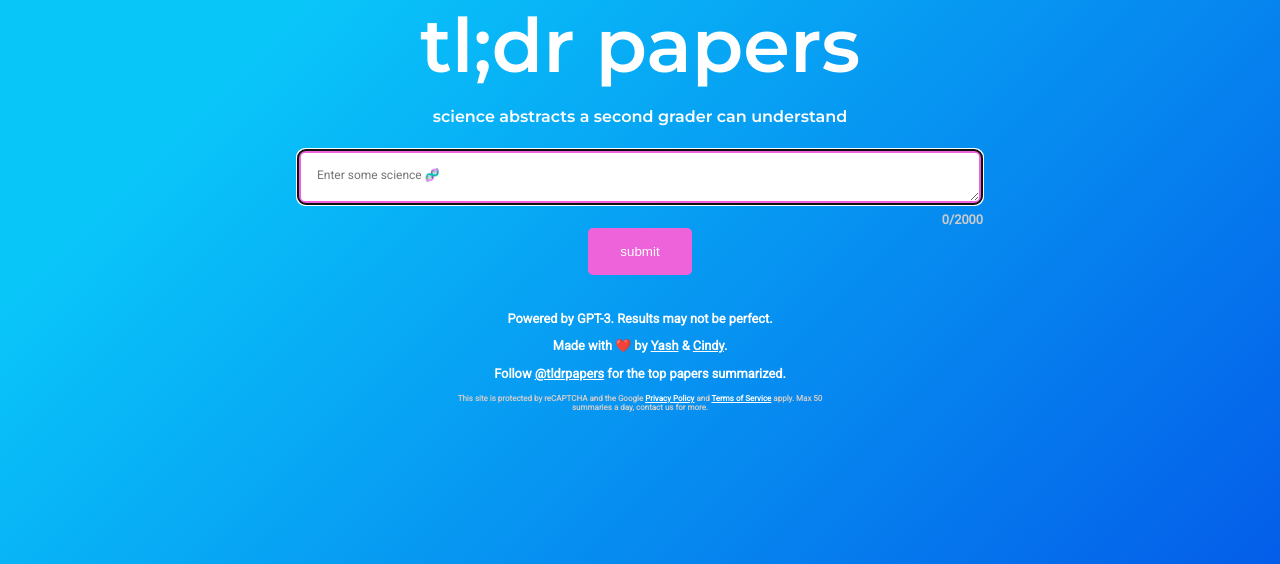
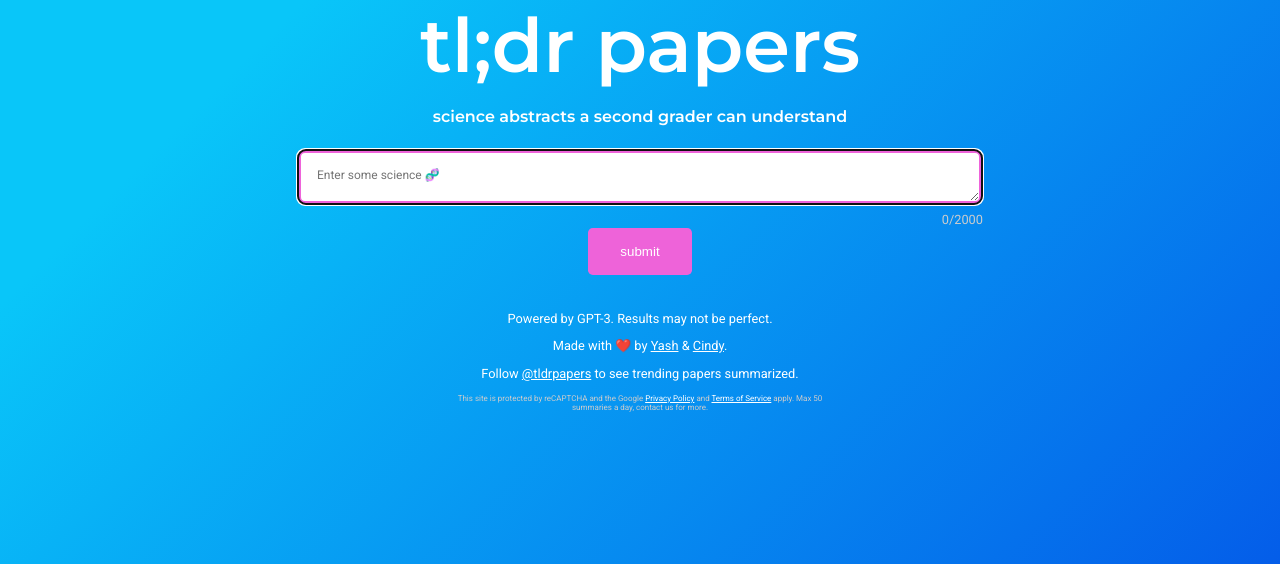
Before and after one commit to yash-dani/tl-dr-science, a Flask app: page / in a window 1280 px wide. Shown: the part 236-800 px from the top of the page. Run offline with Flask 2, Linux system fonts and the light colour scheme; some libraries are stand-ins or nearby versions.

Commit message:
Updates font-weight for regular text and changes twitter footer copy

```diff
--- a/static/styles.css
+++ b/static/styles.css
@@ -74,6 +74,7 @@
     font-family: "Roboto", sans-serif;
     position: relative;
     font-size: 1rem;
+    font-weight: normal;
 }
 
 .footer-text {
@@ -104,6 +105,7 @@
     text-align: right;
     color: #ccc;
     font-size: 0.8rem;
+    font-weight: normal;
 }
 
 @media (min-width: 768px) {
--- a/templates/generate.html
+++ b/templates/generate.html
@@ -120,7 +120,7 @@
                     Made with &#10084;&#65039; by <a href="https://twitter.com/itsyashdani">Yash</a> & <a href="https://twitter.com/cindywu">Cindy</a>.
                 </p>
                 <p>
-                  Follow <a href="https://twitter.com/tldrpapers">@tldrpapers</a> for the top papers summarized.
+                  Follow <a href="https://twitter.com/tldrpapers">@tldrpapers</a> to see trending papers summarized.
                 </p>
                 <p class="disclaimer">
                     This site is protected by reCAPTCHA and the Google <a href="https://policies.google.com/privacy">Privacy Policy</a> and <a href="https://policies.google.com/terms">Terms of Service</a> apply. Max 50 summaries a day, contact us for more.
```
